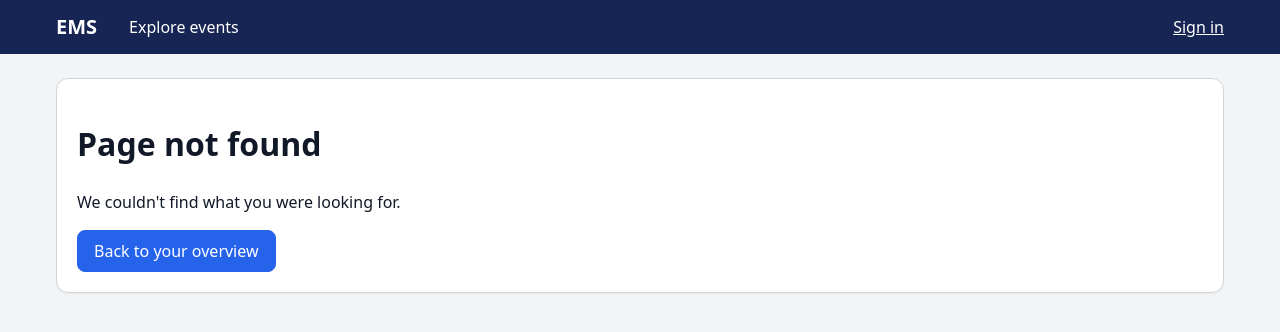
After one commit to Raksha269/Event-Management-System, a Django app: template RBAC/templates/404.html in a window 1280 px wide. The commit adds this page. Shown: the top 332 px of the page. Run offline with Django 5.2, Linux system fonts and the light colour scheme; the template is opened without the code that fills it, so the values that code supplies are empty.

Commit message:
feat(rbac): add forbidden, not-found and server-error pages (#3)

```diff
--- /dev/null
+++ b/RBAC/templates/404.html
@@ -0,0 +1,5 @@
+{% extends "base.html" %}{% block title %}Not found{% endblock %}
+{% block content %}
+<div class="card"><h1>Page not found</h1><p>We couldn't find what you were looking for.</p>
+<a class="btn" href="/">Back to your overview</a></div>
+{% endblock %}
--- /dev/null
+++ b/RBAC/templates/500.html
@@ -0,0 +1,3 @@
+<!doctype html><html lang="en"><head><meta charset="utf-8"><meta name="viewport" content="width=device-width, initial-scale=1"><title>Something went wrong · EMS</title></head>
+<body style="font-family:system-ui,sans-serif;max-width:32rem;margin:4rem auto;padding:0 1rem">
+<main><h1>Something went wrong</h1><p>It's on our side. Please try again in a few minutes.</p><p><a href="/">Back to home</a></p></main></body></html>
```
Also changed, not shown: RBAC/templates/403.html (+8 -15 lines).
